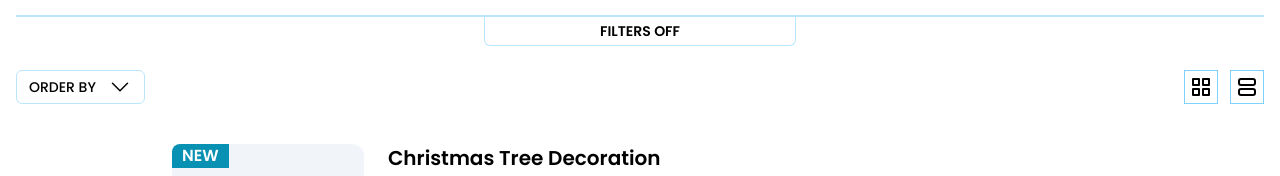
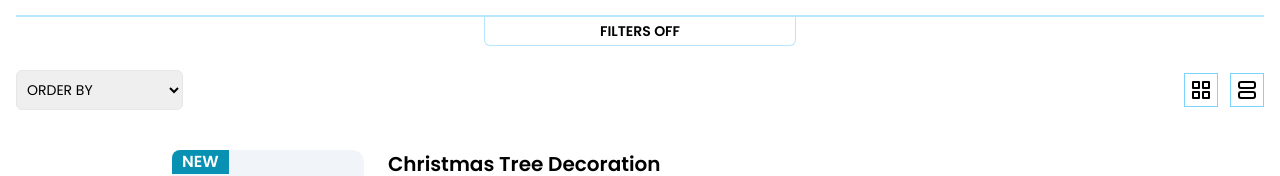
Before and after one commit to ChannMyaeAung/ChristmasStore, a React (Vite) app: page / in a window 1280 px wide. Shown: the part 886-1062 px from the top of the page. Built offline with nearby package versions, Linux system fonts and the light colour scheme.

Commit message:
implemented filtered order for product component.

```diff
--- a/src/components/Navbar/NavItems.jsx
+++ b/src/components/Navbar/NavItems.jsx
@@ -29,7 +29,7 @@ const itemVariants = {
 const NavItems = ({ open }) => {
   return (
     <>
-      {/* Mobile Nav Links */}
+      {/* Nav Links */}
       <motion.ul
         variants={variants}
         className="flex flex-col items-center py-12 overflow-hidden font-medium text-black rounded-sm md:flex-row gap-7"
@@ -48,7 +48,7 @@ const NavItems = ({ open }) => {
             viewport={{ amount: 0 }}
             className={`${
               open ? "flex " : "hidden"
-            } items-center text-white gap-3 transition-all cursor-pointer translate-y-0 md:flex`}
+            } items-center text-white gap-3 md:text-slate-950 transition-all cursor-pointer translate-y-0 md:flex`}
           >
             {link.icon ? (
               <i className="w-6 h-6">
@@ -64,6 +64,8 @@ const NavItems = ({ open }) => {
           </motion.li>
         ))}
       </motion.ul>
+
+      {/* Desktop Navlinks (768px and above) */}
     </>
   );
 };
--- a/src/components/Products/ProductItems.jsx
+++ b/src/components/Products/ProductItems.jsx
@@ -2,13 +2,56 @@ import React from "react";
 import { products } from "./productdata";
 import Product from "./Product";
 
-const ProductItems = () => {
+const ProductItems = ({ orderBy }) => {
+  /* Sort according to filter selection */
+  let sortedProducts = [...products];
+
+  switch (orderBy) {
+    case "popular":
+      sortedProducts = sortedProducts.sort((a, b) => b.price - a.price);
+      break;
+
+    case "recommended":
+      sortedProducts = sortedProducts.sort((a, b) => {
+        if (a.status !== null && b.status === null) {
+          return -1;
+        } else if (a.status === null && b.status !== null) {
+          return 1;
+        } else {
+          return 0;
+        }
+      });
+      break;
+
+    case "LowToHigh":
+      sortedProducts = sortedProducts.sort((a, b) => a.price - b.price);
+      break;
+
+    case "HighToLow":
+      sortedProducts = sortedProducts.sort((a, b) => b.price - a.price);
+      break;
+
+    case "sales":
+      sortedProducts = sortedProducts.sort((a, b) => {
+        if (a.originalPrice !== null && b.originalPrice === null) {
+          return -1;
+        } else if (a.originalPrice === null && b.originalPrice !== null) {
+          return 1;
+        } else {
+          return 0;
+        }
+      });
+      break;
+    default:
+      break;
+  }
+
   return (
     <div
       className="grid gap-16 overflow-x-hidden overflow-y-scroll h-[600px] my-10"
       id="product-items"
     >
-      {products.map((product) => (
+      {sortedProducts.map((product) => (
         <Product key={product.id} product={product} />
       ))}
     </div>
--- a/src/components/Products/Products.jsx
+++ b/src/components/Products/Products.jsx
@@ -1,9 +1,16 @@
-import React from "react";
+import React, { useState } from "react";
 import ViewSelection from "./ViewSelection";
 import ProductsOrder from "./ProductsOrder";
 import ProductItems from "./ProductItems";
 
+/* Products Main Page */
 const Products = () => {
+  const [orderBy, setOrderBy] = useState("");
+
+  const handleOrderChange = (value) => {
+    setOrderBy(value);
+  };
+
   return (
     <section id="products" className="border-t-2 border-sky-200">
       {/* Filter Button */}
@@ -16,7 +23,7 @@ const Products = () => {
 
       {/* Filters */}
       <div className="flex items-center justify-between w-full mt-6">
-        <ProductsOrder />
+        <ProductsOrder onOrderChange={handleOrderChange} />
         {/* Select Views */}
         <div className="flex gap-3">
           <ViewSelection />
@@ -25,7 +32,7 @@ const Products = () => {
 
       {/* Products */}
       <div className="mt-10">
-        <ProductItems />
+        <ProductItems orderBy={orderBy} />
       </div>
     </section>
   );
--- a/src/components/Products/ProductsOrder.jsx
+++ b/src/components/Products/ProductsOrder.jsx
@@ -1,29 +1,39 @@
 import React from "react";
 
-const ProductsOrder = () => {
+const ProductsOrder = ({ onOrderChange }) => {
+  const handleChange = (e) => {
+    const selectedValue = e.target.value;
+    onOrderChange(selectedValue);
+  };
+
   return (
     <>
-      <div
-        id="order__by"
-        className="flex items-center gap-3 px-3 py-1 transition-all border rounded-md cursor-pointer border-sky-200 hover:bg-sky-200"
-      >
-        <p className="text-sm font-medium uppercase">Order By</p>
-        <button>
-          <svg
-            xmlns="http://www.w3.org/2000/svg"
-            fill="none"
-            viewBox="0 0 24 24"
-            strokeWidth={1.5}
-            stroke="currentColor"
-            className="w-6 h-6"
+      <div id="order__by" className="">
+        <div className="">
+          <select
+            name="productsOrder"
+            id="productsOrder"
+            className="w-full px-1.5 py-2 text-sm border rounded-md outline-none cursor-pointer"
+            onChange={handleChange}
           >
-            <path
-              strokeLinecap="round"
-              strokeLinejoin="round"
-              d="m19.5 8.25-7.5 7.5-7.5-7.5"
-            />
-          </svg>
-        </button>
+            <option value="">ORDER BY</option>
+            <option value="popular" className="">
+              POPULAR
+            </option>
+            <option value="recommended" className="">
+              RECOMMENDED
+            </option>
+            <option value="LowToHigh" className="w-full">
+              PRICE LOW TO HIGH
+            </option>
+            <option value="HighToLow" className="">
+              PRICE HIGH TO LOW
+            </option>
+            <option value="sales" className="">
+              SALES
+            </option>
+          </select>
+        </div>
       </div>
     </>
   );
--- a/src/components/Products/productdata.js
+++ b/src/components/Products/productdata.js
@@ -18,6 +18,7 @@ export const products = [
     img: christmasTree,
     status: "new",
     price: 19.99,
+    originalPrice: null,
     desc: `Lorem ipsum dolor, sit amet consectetur adipisicing elit. Facilis officia sit sed tenetur temporibus! Voluptatibus provident quos aperiam temporibus ea molestiae, eaque deleniti nesciunt similique nisi laborum unde libero itaque!`,
   },
   {
```
